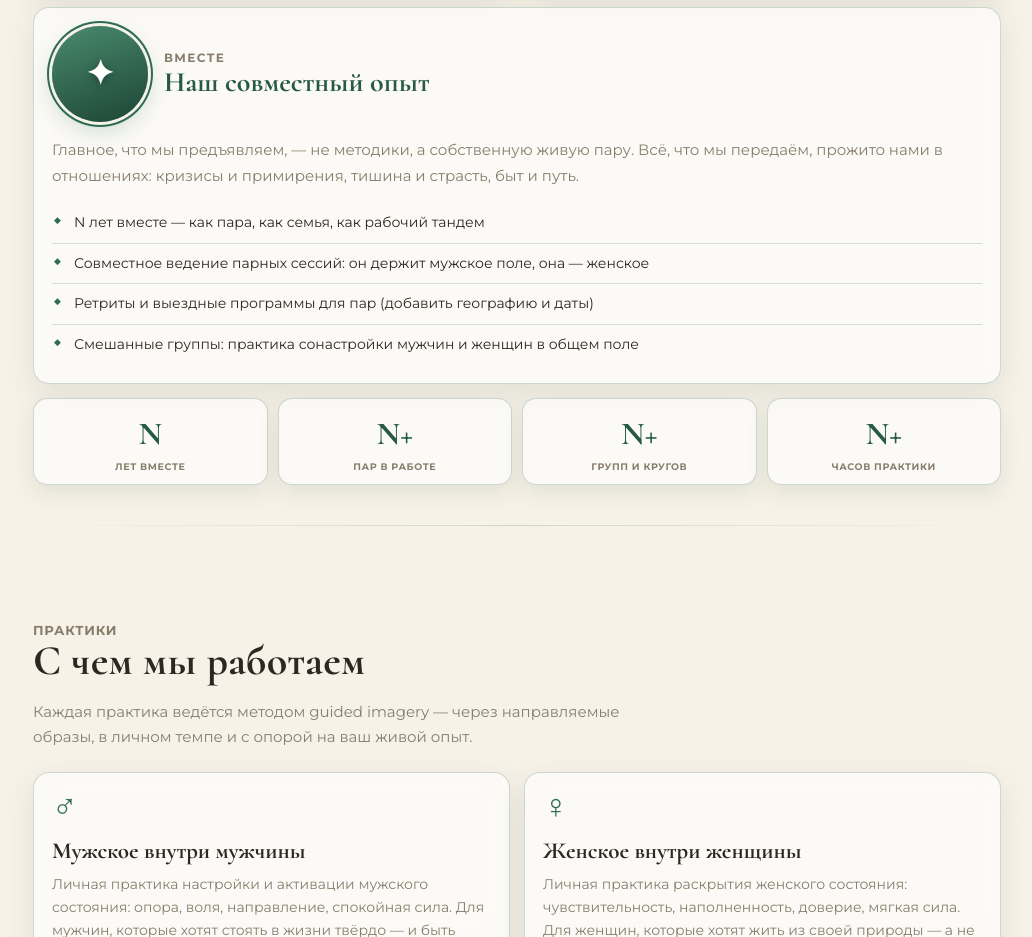
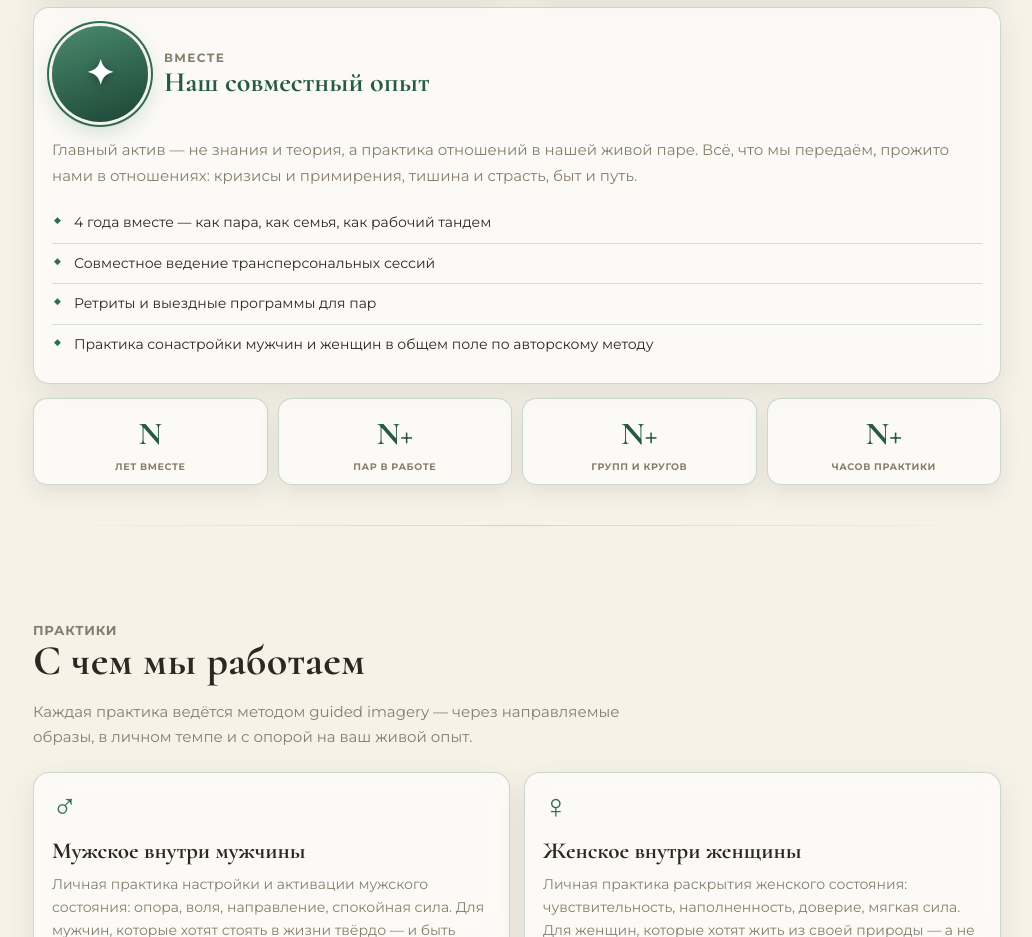
Before and after one commit to anatoly-os/test-landing, a plain HTML site: page family_retreats/index.html in a window 1280 px wide. Shown: the part 3080-4017 px from the top of the page, without its empty margins (123-1155 px from the left). Drawn offline with Linux system fonts and the light colour scheme; animation ran at ten frames a second.

Commit message:
Update joint-experience text and bullets in /family_retreats
Co-Authored-By: Claude Fable 5 <noreply@anthropic.com>

```diff
--- a/family_retreats/index.html
+++ b/family_retreats/index.html
@@ -389,14 +389,14 @@ footer .fine{font-size:12px; color:var(--muted); margin-top:8px;}
             <h3 class="name">Наш совместный опыт</h3>
           </div>
         </div>
-        <p class="soft">Главное, что мы предъявляем, — не методики, а собственную
-        живую пару. Всё, что мы передаём, прожито нами в отношениях: кризисы
+        <p class="soft">Главный актив — не знания и теория, а практика отношений
+        в нашей живой паре. Всё, что мы передаём, прожито нами в отношениях: кризисы
         и примирения, тишина и страсть, быт и путь.</p>
         <ul class="exp-list">
-          <li>N лет вместе — как пара, как семья, как рабочий тандем</li>
-          <li>Совместное ведение парных сессий: он держит мужское поле, она — женское</li>
-          <li>Ретриты и выездные программы для пар (добавить географию и даты)</li>
-          <li>Смешанные группы: практика сонастройки мужчин и женщин в общем поле</li>
+          <li>4 года вместе — как пара, как семья, как рабочий тандем</li>
+          <li>Совместное ведение трансперсональных сессий</li>
+          <li>Ретриты и выездные программы для пар</li>
+          <li>Практика сонастройки мужчин и женщин в общем поле по авторскому методу</li>
         </ul>
       </div>
 
```
